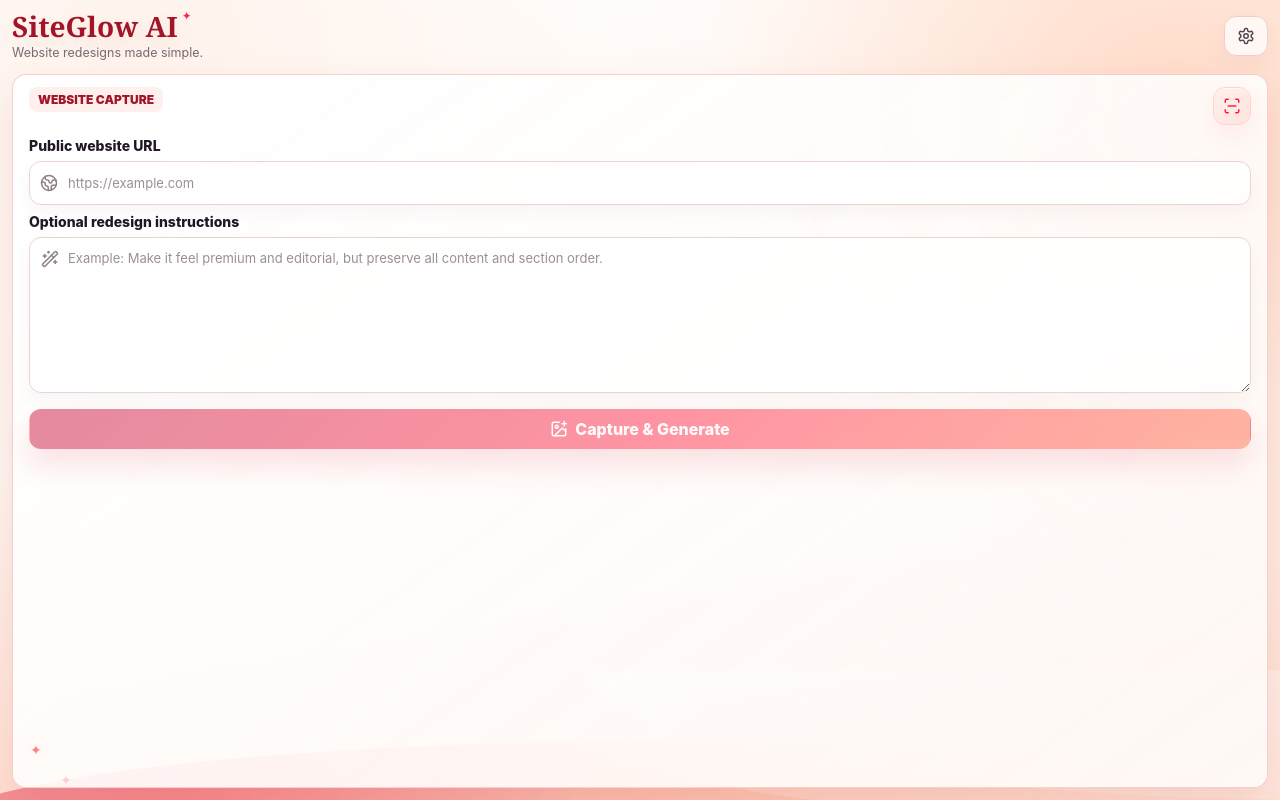
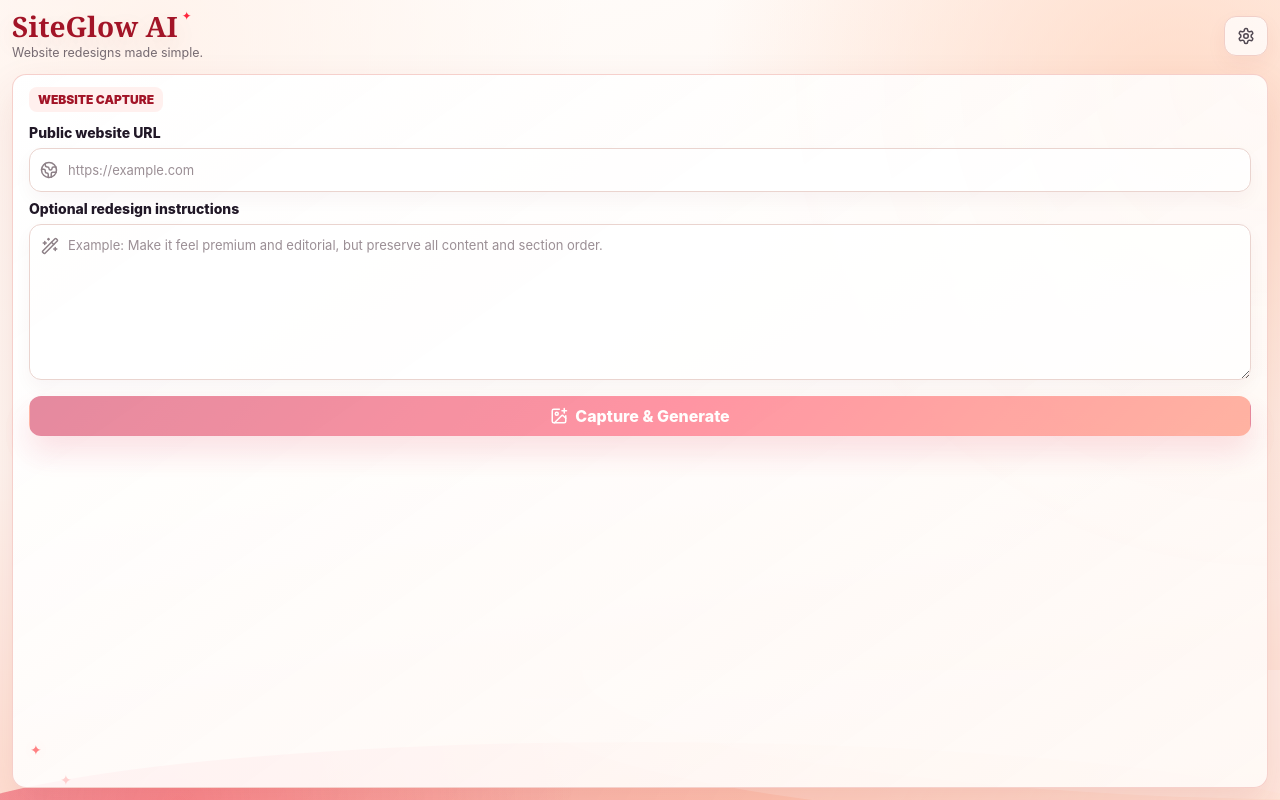
Before and after one commit to rowenapinto001/SiteGlow-AI, a React (Vite) app: page / in a window 1280 px wide. Built offline with nearby package versions, Linux system fonts and the light colour scheme; no server answers.

Commit message:
fix(ui): remove capture header icon

```diff
--- a/src/App.tsx
+++ b/src/App.tsx
@@ -1,4 +1,4 @@
-import { Download, Globe2, ImagePlus, ScanLine, Settings, WandSparkles } from 'lucide-react';
+import { Download, Globe2, ImagePlus, Settings, WandSparkles } from 'lucide-react';
 import { useEffect, useMemo, useRef, useState } from 'react';
 import { AiConfig } from './components/AiConfig';
 import { ComparisonSlider } from './components/ComparisonSlider';
@@ -141,9 +141,6 @@
               <div>
                 <p className="eyebrow">Website Capture</p>
               </div>
-              <div className="panel-accent" aria-hidden="true">
-                <ScanLine size={22} />
-              </div>
               {capture && <span className="meta">{capture.slices} slices</span>}
             </div>
 
--- a/src/styles.css
+++ b/src/styles.css
@@ -57,7 +57,6 @@
 button svg,
 .topbar-actions svg,
 .setting-icon svg,
-.panel-accent svg,
 .input-with-icon svg,
 .textarea-with-icon svg {
   width: 18px;
@@ -410,8 +409,7 @@
   padding: 9px 10px;
 }
 
-.setting-icon,
-.panel-accent {
+.setting-icon {
   display: grid;
   place-items: center;
   color: var(--accent);
@@ -454,12 +452,6 @@
 
 .capture-panel > .panel-header h2 {
   font-size: 20px;
-}
-
-.panel-accent {
-  width: 38px;
-  height: 38px;
-  border-radius: 12px;
 }
 
 .eyebrow {
@@ -722,11 +714,6 @@
 .workspace.has-result .capture-panel > .panel-header .eyebrow {
   padding: 4px 8px;
   font-size: 11px;
-}
-
-.workspace.has-result .panel-accent {
-  width: 32px;
-  height: 32px;
 }
 
 .workspace.has-result .capture-panel > .field + .field {
```
